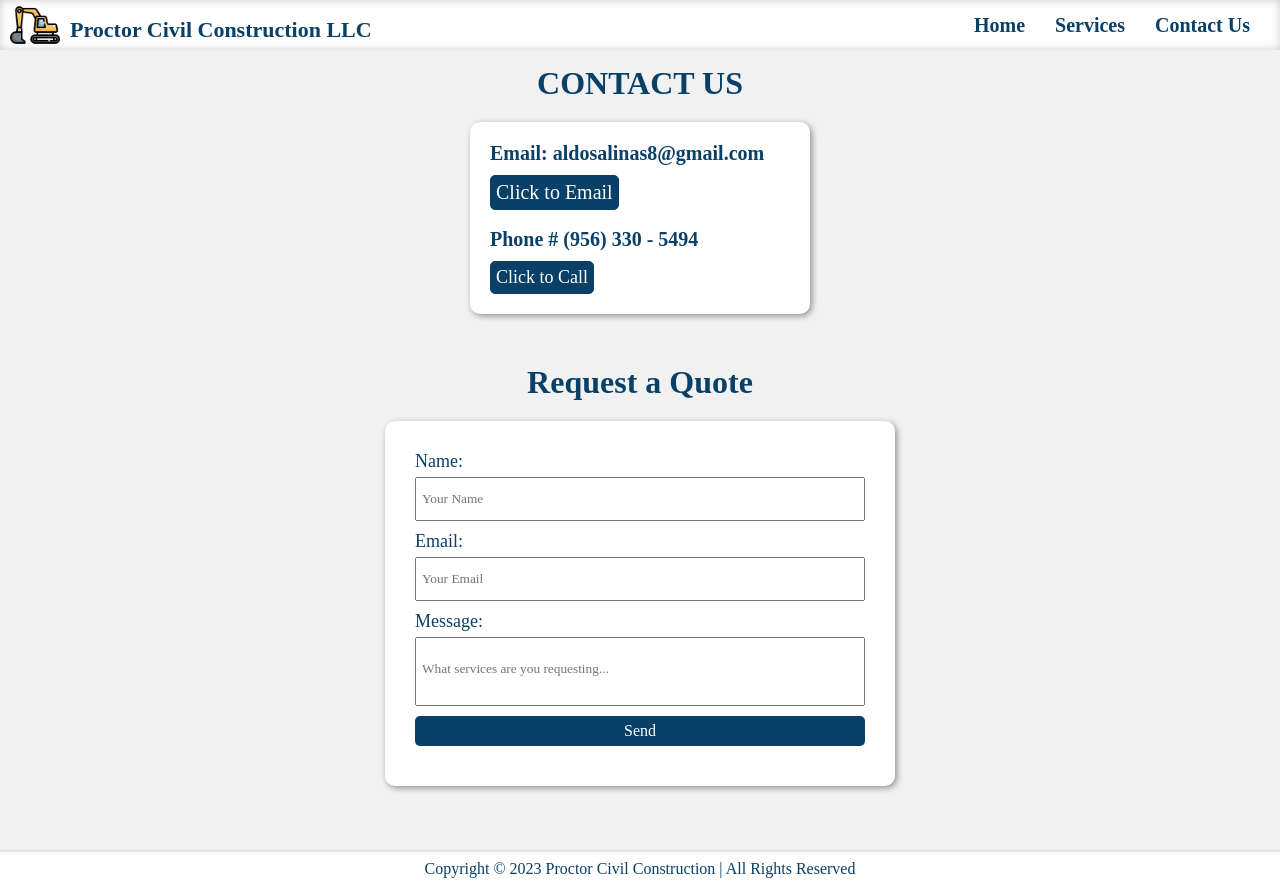
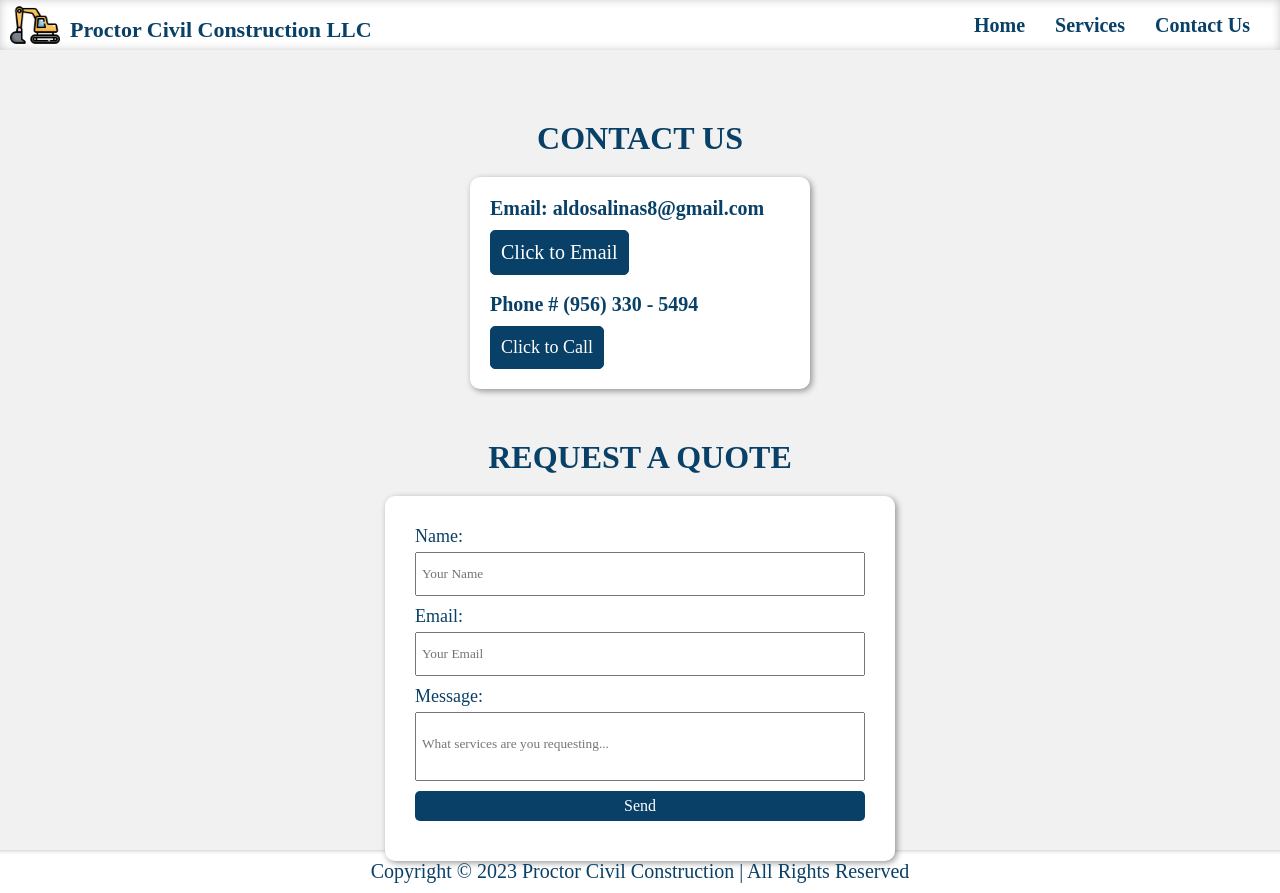
Before and after one commit to christophermoraleswebdev/Proctor, a React (Vite) app in the folder proctor/: page /contactUs in a window 1280 px wide. Built offline with nearby package versions, Linux system fonts and the light colour scheme.

Commit message:
updated contact home and nav

```diff
--- a/proctor/src/App.css
+++ b/proctor/src/App.css
@@ -120,13 +120,14 @@
 .hero-container h1 {
   color: white;
   padding: 10px;
+  font-size: 45px;
 }
 .hero-container p {
   color: rgb(235, 232, 232);
   font-size: 19px;
   padding: 0 15px;
   max-width: 700px;
-  font-size: 22px;
+  font-size: 30px;
 }
 .button-container {
   margin-top: 50px;
@@ -141,12 +142,12 @@
   color: #094067;
 }
 .hero-btn {
-  font-size: 16px;
+  font-size: 20px;
   padding: 10px;
   width: 180px;
   border-radius: 5px;
   background-color: #094067;
-  border: 1px solid #094067;
+  border: 1px solid white;
   color: white;
   text-transform: uppercase;
 }
@@ -162,7 +163,21 @@
 }
 @media (max-width: 600px) {
   .hero-container {
-    max-height: 600px;
+    justify-content: flex-start;
+  }
+  .hero-container h1 {
+    font-size: 35px;
+    margin-top: 60px;
+    margin-bottom: 30px;
+  }
+  .hero-container p {
+    font-size: 25px;
+  }
+  .button-container {
+    margin-top: 70px;
+  }
+  .hero-btn {
+    font-size: 18px;
   }
 }
 /* About Us */
@@ -250,6 +265,9 @@
   background-color: rgb(241, 241, 241);
   height: 100vh;
 }
+#contact-header {
+  margin-top: 130px;
+}
 .contact-container h1 {
   text-align: center;
   padding: 20px 0;
@@ -311,7 +329,7 @@
   font-size: 20px;
 }
 .email-btn {
-  padding: 5px;
+  padding: 10px;
   border-radius: 5px;
   background-color: #094067;
   border: 1px solid #094067;
@@ -341,6 +359,7 @@
 /* Footer */
 .footer {
   text-align: center;
+  font-size: 20px;
   width: 100%;
   padding: 10px;
   background-color: white;
--- a/proctor/src/components/ContactUs.jsx
+++ b/proctor/src/components/ContactUs.jsx
@@ -22,7 +22,7 @@
 
       return (
             <div id="contact-form" className="contact-container">
-                  <h1 className="contact-us">CONTACT US</h1>
+                  <h1 id='contact-header' className="contact-us">CONTACT US</h1>
                   <div className='contact-info'>
                     <h3>Email: aldosalinas8@gmail.com</h3>
                     <button className='email-btn'>
@@ -35,7 +35,7 @@
                     <a className="contact-phone" href="tel:+19563305494">Click to Call</a>
                     </button>
                   </div>
-                  <h1 className='contact-us'>Request a Quote</h1>
+                  <h1 className='contact-us'>REQUEST A QUOTE</h1>
                   <form ref={form} onSubmit={sendEmail}>
                     <label >Name:</label>
                     <input type="text" id="name" name="from_name" placeholder="Your Name"/>
--- a/proctor/src/components/Home.jsx
+++ b/proctor/src/components/Home.jsx
@@ -16,11 +16,11 @@
           <button className="hero-btn"><a className="link" href="tel:+1956">Call Now</a></button>
         </div>
       </div>
-      <div className="about-owner">
+      {/* <div className="about-owner">
         <img src="https://images.unsplash.com/photo-1507003211169-0a1dd7228f2d?ixlib=rb-4.0.3&ixid=M3wxMjA3fDB8MHxwaG90by1wYWdlfHx8fGVufDB8fHx8fA%3D%3D&auto=format&fit=crop&w=687&q=80" alt="" />
         <h2>Aldo Salinas</h2>
         <p>With over three generations of expertise in civil construction, we take immense pride in our legacy of delivering top-tier infrastructure solutions. Our journey began with a commitment to excellence and an unyielding passion for constructing a better tomorrow.</p>
-      </div>
+      </div> */}
     </div>
   )
 }
```
